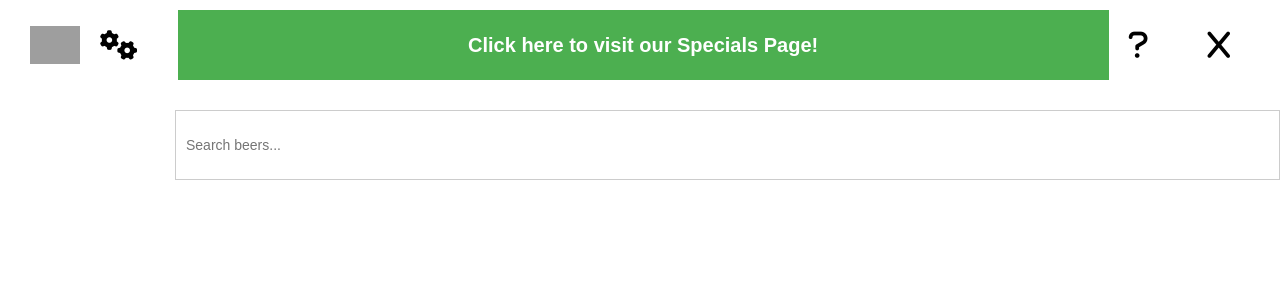
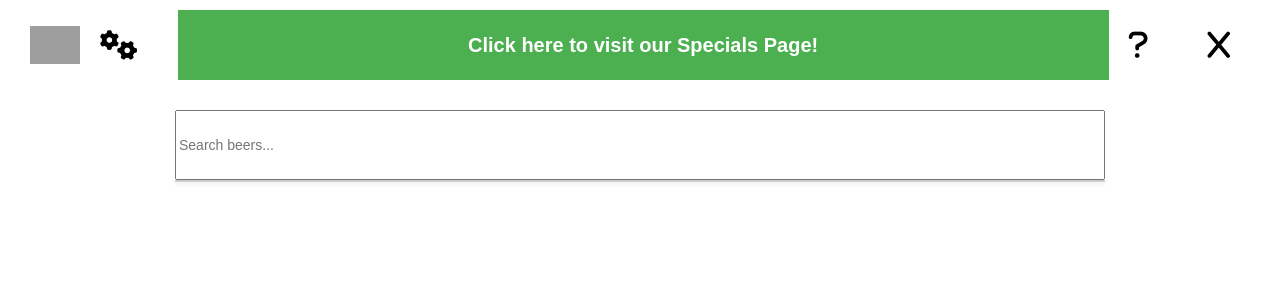
Before and after one commit to DavidMajomi/Beer-co, a PHP site: page /search.php in a window 1280 px wide. Shown: the top 300 px of the page. Run offline with PHP 8.4, Linux system fonts and the light colour scheme; grey boxes are pictures that could not be loaded.

Commit message:
Update search.php

```diff
--- a/search.php
+++ b/search.php
@@ -12,9 +12,8 @@
     <script src="https://cdn.jsdelivr.net/npm/popper.js@1.16.1/dist/umd/popper.min.js"></script>
     <script src="https://stackpath.bootstrapcdn.com/bootstrap/4.5.2/js/bootstrap.min.js"></script>
     <style>
-        /* General Body Styling */
+
         body {
-            margin: 0;
             font-family: Arial, sans-serif;
         }
 
@@ -116,32 +115,37 @@
 
         /* Styling for the search box */
         .search-box {
-            display: flex;
+            display: block;
             justify-content: center; /* Center search bar */
             margin-top: 20px;         /* Space below the banner */
             font-size: 14px;
-            margin-left: 175px;
-
+            padding-left: 175px;
+            padding-right: 175px;
         }
 
         /* Search input styling */
         .search-box input[type="text"] {
             height: 70px;
-            padding: 5px 10px;
+            /* padding: 5px 10px;
             border: 1px solid #CCCCCC;
-            font-size: 14px;
+            font-size: 14px; */
             width: 100%;
             box-sizing: border-box;
         }
 
-        /* Search results styling */
+
         .result {
-            position: absolute;
-            z-index: 999;
-            top: 100%;
-            left: 0;
-            width: 100%;
-            box-sizing: border-box;
+            display: block;
+            position: relative;        /* Position results relative to the .search-box */
+            top: 15%;                  /* Place the results directly below the search box */
+            left: 0;                    /* Align to the left of the search box */
+            width: 100%;                /* Ensure results take full width */
+            max-height: 300px;          /* Optional: limit the height of the result dropdown */
+            overflow-y: auto;           /* Scroll if the results exceed the height */
+            background-color: #fff;     /* Background for the result box */
+            border: 1px solid #ccc;     /* Border around the results */
+            z-index: 9999;              /* Make sure the results appear above other content */
+            box-shadow: 0 2px 5px rgba(0, 0, 0, 0.1);  /* Optional: add a slight shadow */
         }
 
         /* Styling for each result item */
@@ -189,7 +193,7 @@
         </div>
 
         <div class="settings-container">
-            <a href="settings.html" class="settings-link">
+            <a href='Beeco Kiosk First Draft/specials.html' class="settings-link">
                 <i class="fas fa-cogs"></i>
             </a>
         </div>
@@ -214,57 +218,10 @@
     </div>
 
     <div class="search-box">
-        <input type="text" autocomplete="on" placeholder="Search beers..." />
+        <input type="text" autocomplete="off" placeholder="Search beers..." />
         <div class="result"></div>
     </div>
+    <!-- <p> Fisjesfodndfion</p> -->
 </body>
 
-<?php
-/* Attempt MySQL server connection. Assuming you are running MySQL
-server with default setting (user 'root' with no password) */
-$link = mysqli_connect("localhost", "root", "", "beerco");
-
-// Check connection
-if($link === false){
-    die("ERROR: Could not connect. " . mysqli_connect_error());
-}
-
-if(isset($_REQUEST["term"])){
-    // Prepare a select statement
-    $sql = "SELECT * FROM beers WHERE name LIKE ?";
-
-    if($stmt = mysqli_prepare($link, $sql)){
-        // Bind variables to the prepared statement as parameters
-        mysqli_stmt_bind_param($stmt, "s", $param_term);
-
-        // Set parameters
-        $param_term = $_REQUEST["term"] . '%';
-
-        // Attempt to execute the prepared statement
-        if(mysqli_stmt_execute($stmt)){
-            $result = mysqli_stmt_get_result($stmt);
-
-            // Check number of rows in the result set
-            if(mysqli_num_rows($result) > 0){
-                // Fetch result rows as an associative array
-                while($row = mysqli_fetch_array($result, MYSQLI_ASSOC)){
-                    echo "<p>" . $row["name"] . "</p>";
-                }
-            } else{
-                echo "<p>No matches found</p>";
-            }
-        } else{
-            echo "ERROR: Could not able to execute $sql. " . mysqli_error($link);
-        }
-    }
-
-    // Close statement
-    mysqli_stmt_close($stmt);
-}
-
-// close connection
-mysqli_close($link);
-?>
-
-</body>
 </html>
```
